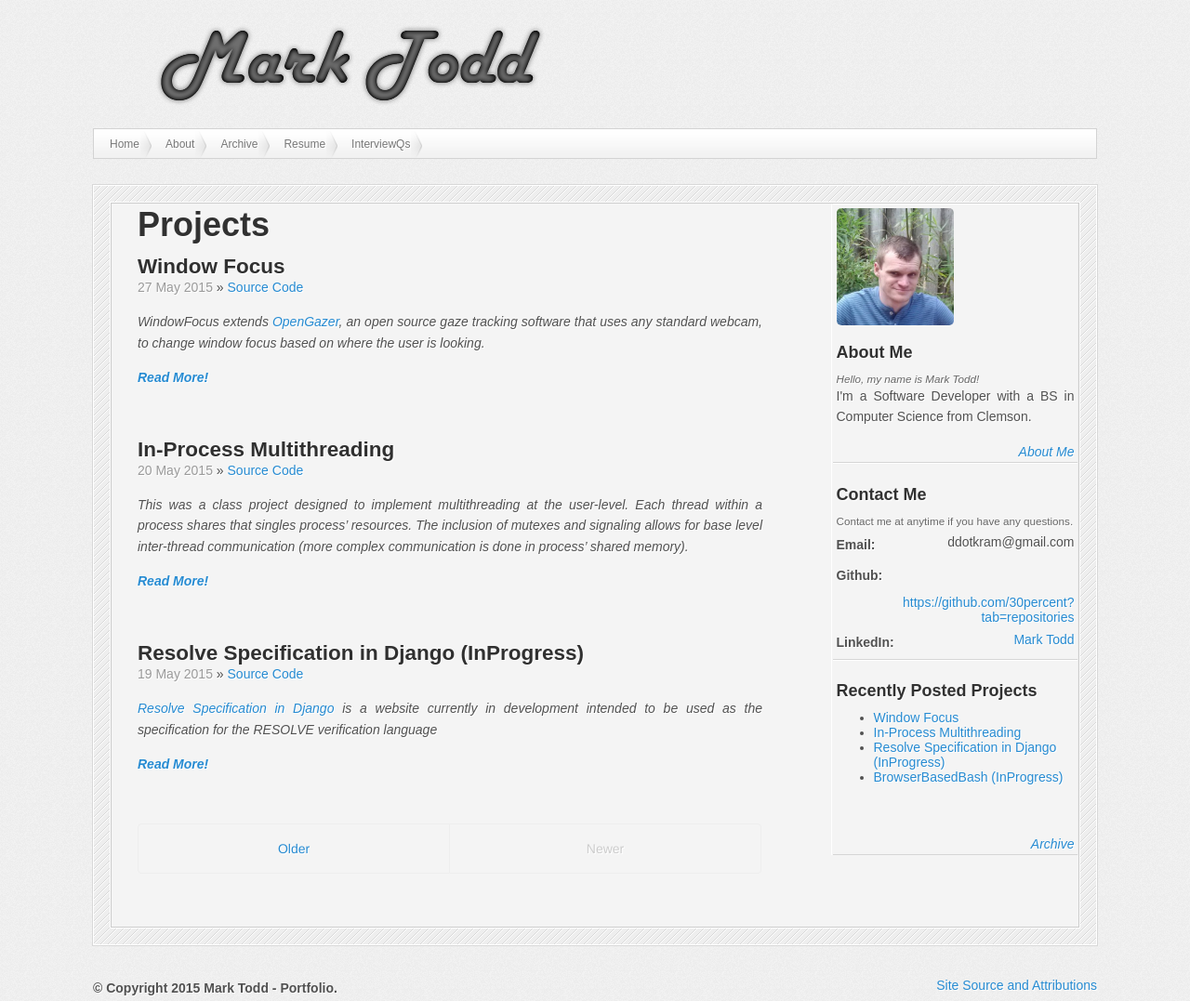
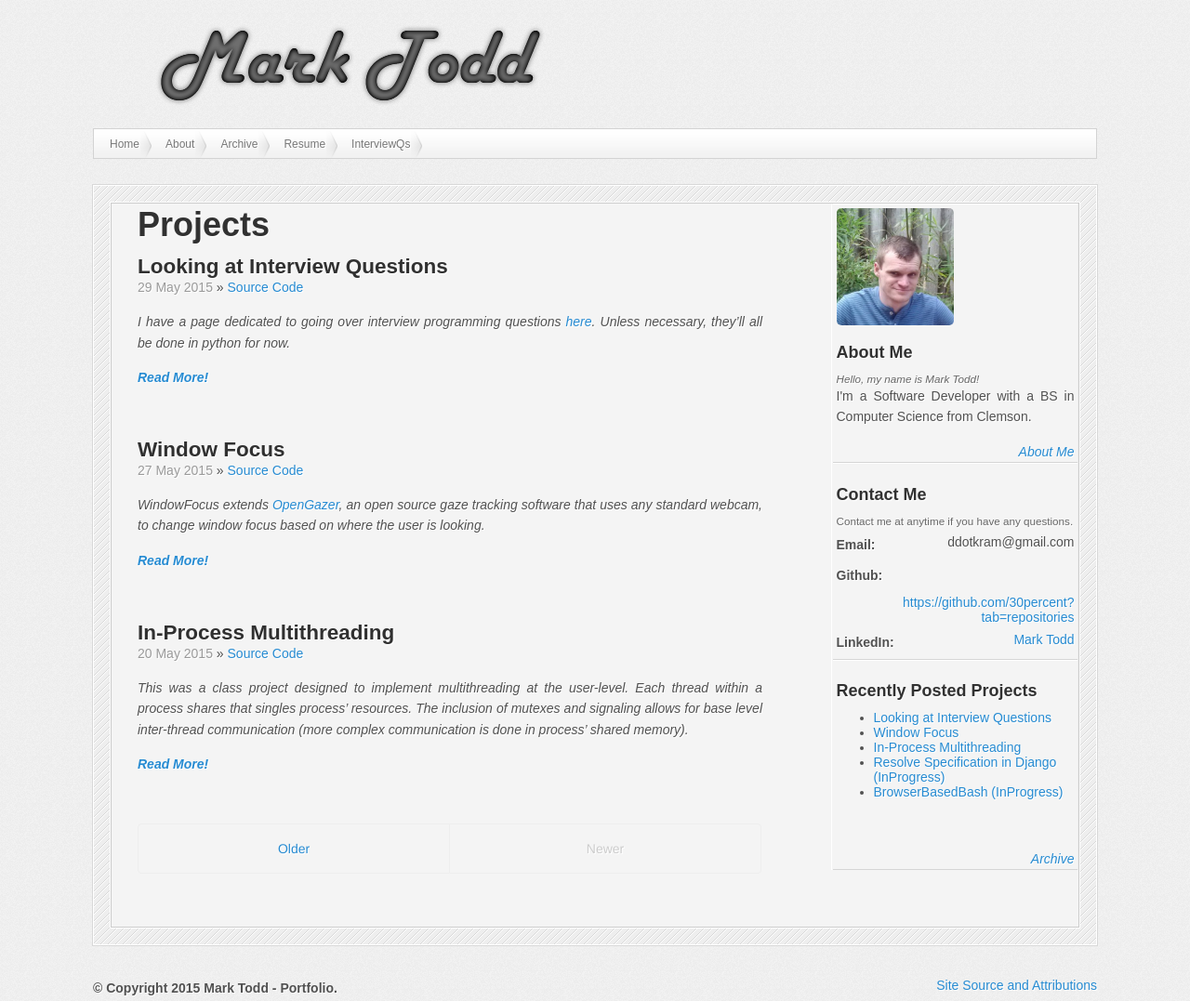
Before and after one commit to 30percent/30percent.github.io, a Jekyll site: the page built from index.html, in a window 1280 px wide. Shown: the whole page at 93% size. Built offline with Jekyll 4.4.1, drawn with Linux system fonts in a browser that asks for light colours; nearby versions of some CDN libraries; the list of posts is cut into pages by our own code.

Commit message:
Added "swapurl" which allows for posts' readmores to link externally or to another portion of the site

```diff
--- /dev/null
+++ b/_posts/2015-05-29-interviewquestions.md
@@ -0,0 +1,8 @@
+---
+title: Looking at Interview Questions
+layout: post
+projectlink: https://gist.github.com/30percent
+swapurl: /interview/
+---
+
+I have a page dedicated to going over interview programming questions [here]({{site.nav_list.InterviewQs}}). Unless necessary, they'll all be done in python for now.
--- a/index.html
+++ b/index.html
@@ -16,7 +16,7 @@ title: Home
       <div class="metadata"><time datetime="{{ post.date | date_to_xmlschema }}" class="post-date">{{ post.date | date_to_string }}</time> {% if post.projectlink %} &raquo; <a href="{{ post.projectlink }}">Source Code</a> {% endif %} </div>
 
       <div class="excerpt">{{ post.excerpt }}</div>
-      <b><a class="read_more" href="{{ post.url }}">Read More!</a></b>
+      <b><a class="read_more" href={% if post.swapurl %}"{{post.swapurl}}" {% else %} "{{ post.url }} {% endif %}">Read More!</a></b>
     </article>
     {% endif %}
   {% endfor %}
--- a/interview.html
+++ b/interview.html
@@ -9,11 +9,11 @@ title: Interview Questions
     {% assign posts = site.interviewqs | sort: 'category' %}
     {% for post in posts %}
       {% if curCategory == null %} {% assign curCategory = post.category %}
-        <li><b>{{post.category}}</b><ol>
+        <li><h5>{{post.category}}</h5><ol>
       {% endif %}
       {% if curCategory != post.category %}
         </ol></li>
-        <li><b>{{post.category}}</b><ol>
+        <li><h5>{{post.category}}</h5><ol>
       {% endif %}
       <li>
         <b>
```
Also changed, not shown: _interviewqs/linkedlists/firstlist.md (added, +8 -0 lines).
